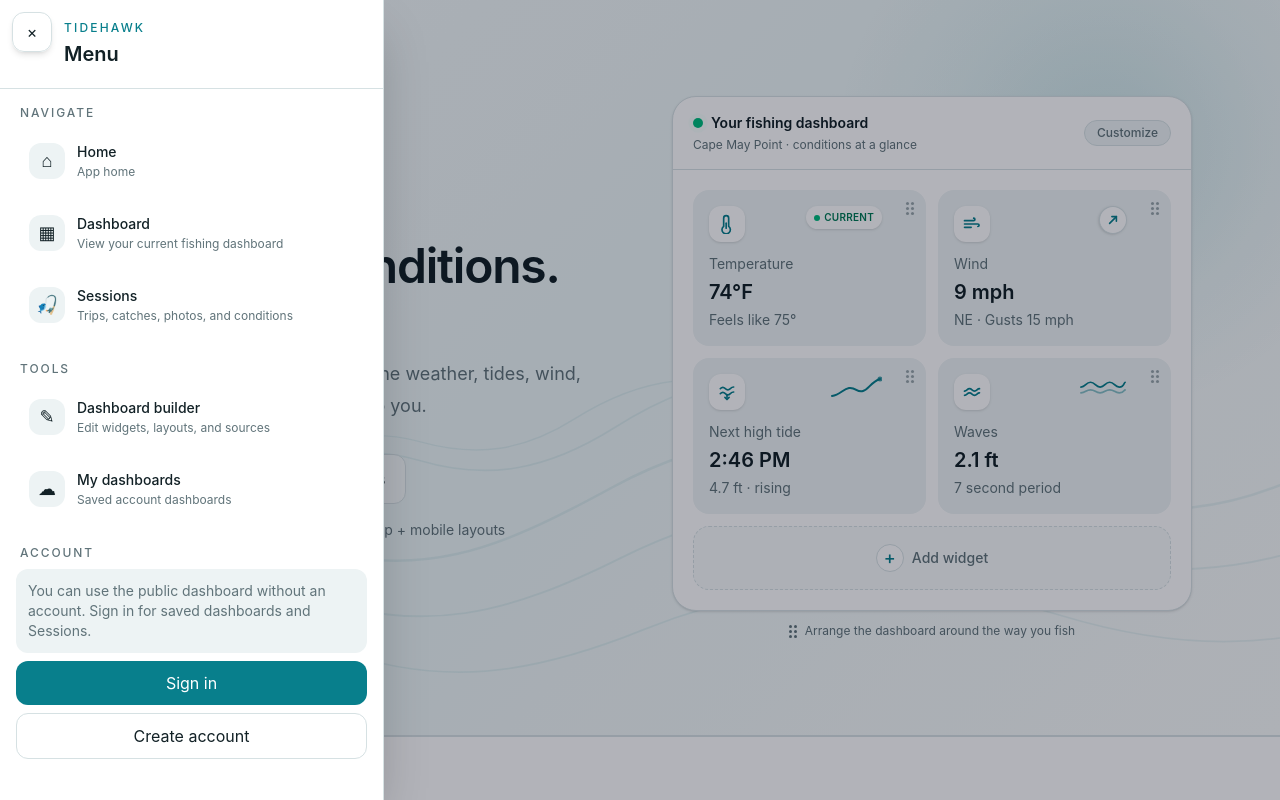
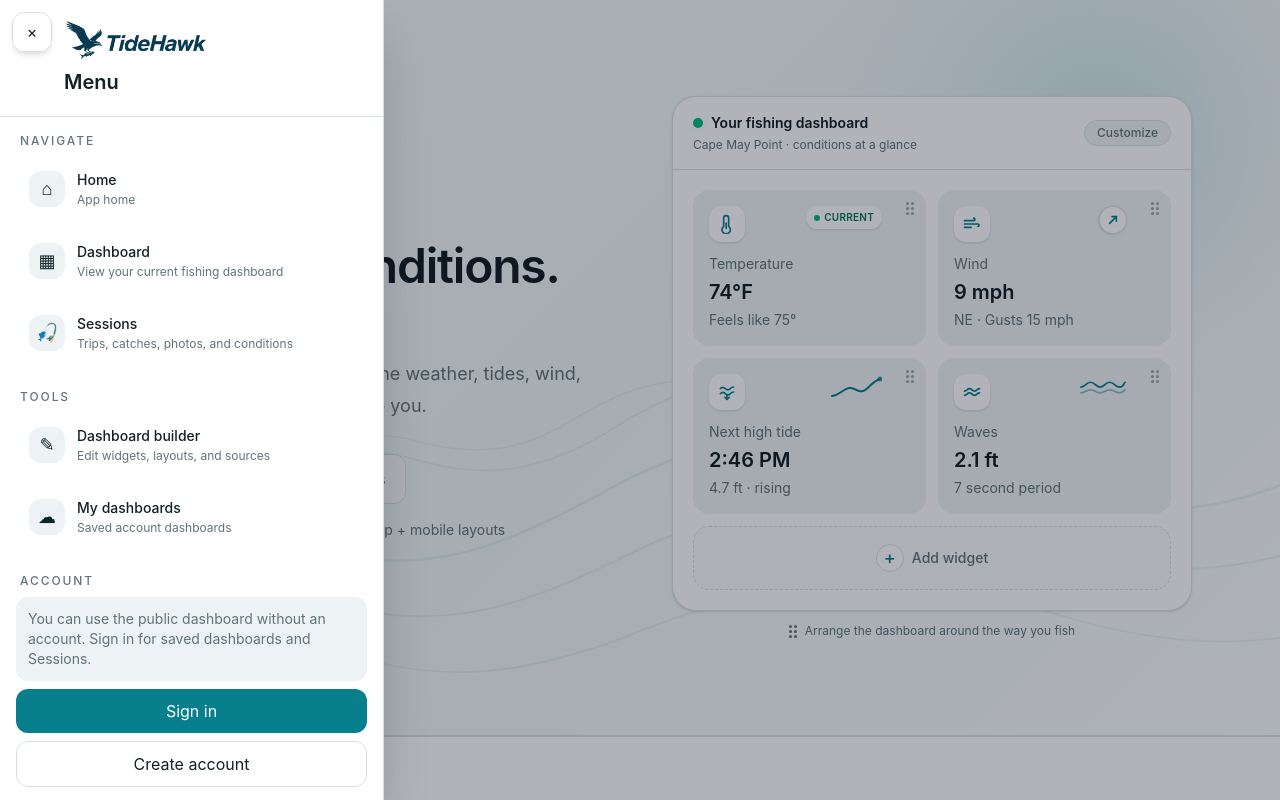
Before and after one commit to Wetheris/fishing-forecast, a Next.js app: page / in a window 1280 px wide. Both pictures are taken after a click on the button "Open main menu". Shown: the top 800 px of the page. Built offline with nearby package versions, Linux system fonts and the light colour scheme; no server answers.

Commit message:
add tidehawk logo branding

```diff
--- a/src/app/layout.tsx
+++ b/src/app/layout.tsx
@@ -5,6 +5,7 @@ import "leaflet/dist/leaflet.css";
 import "./globals.css";
 import { AuthProvider } from "@/components/auth/AuthProvider";
 import { MainMenu } from "@/components/navigation/MainMenu";
+import { TideHawkBrand } from "@/components/navigation/TideHawkBrand";
 
 export const metadata: Metadata = {
   title: {
@@ -23,6 +24,7 @@ export default function RootLayout({
   return (
     <html lang="en">
       <body>
+        <TideHawkBrand />
         <AuthProvider>
           {children}
           <MainMenu />
--- a/src/components/navigation/MainMenu.tsx
+++ b/src/components/navigation/MainMenu.tsx
@@ -1,5 +1,6 @@
 "use client";
 
+import Image from "next/image";
 import Link from "next/link";
 import {
   useEffect,
@@ -173,10 +174,14 @@ export function MainMenu() {
 
             <aside className="fixed inset-y-0 left-0 z-[940] flex w-[88vw] max-w-sm flex-col border-r border-[var(--border)] bg-white shadow-2xl">
               <header className="shrink-0 border-b border-[var(--border)] py-5 pl-16 pr-5">
-                <p className="text-xs font-medium uppercase tracking-[0.18em] text-[var(--accent)]">
-                  TideHawk
-                </p>
-                <h2 className="mt-1 text-xl font-semibold">
+                <Image
+                  src="/tidehawk-logo.png"
+                  alt="TideHawk"
+                  width={1100}
+                  height={308}
+                  className="h-auto w-36"
+                />
+                <h2 className="mt-2 text-xl font-semibold">
                   Menu
                 </h2>
               </header>
--- /dev/null
+++ b/src/components/navigation/TideHawkBrand.tsx
@@ -0,0 +1,30 @@
+"use client";
+
+import Image from "next/image";
+import Link from "next/link";
+import { usePathname } from "next/navigation";
+
+export function TideHawkBrand() {
+  const pathname = usePathname();
+
+  if (pathname !== "/") {
+    return null;
+  }
+
+  return (
+    <Link
+      href="/"
+      aria-label="TideHawk home"
+      className="absolute left-16 top-3 z-[900] inline-flex rounded-xl bg-white/75 px-2 py-1 shadow-sm backdrop-blur-sm transition hover:bg-white"
+    >
+      <Image
+        src="/tidehawk-logo.png"
+        alt="TideHawk"
+        width={1100}
+        height={308}
+        priority
+        className="h-auto w-[145px] sm:w-[175px]"
+      />
+    </Link>
+  );
+}
```
Also changed, not shown: public/tidehawk-logo.png (added).
